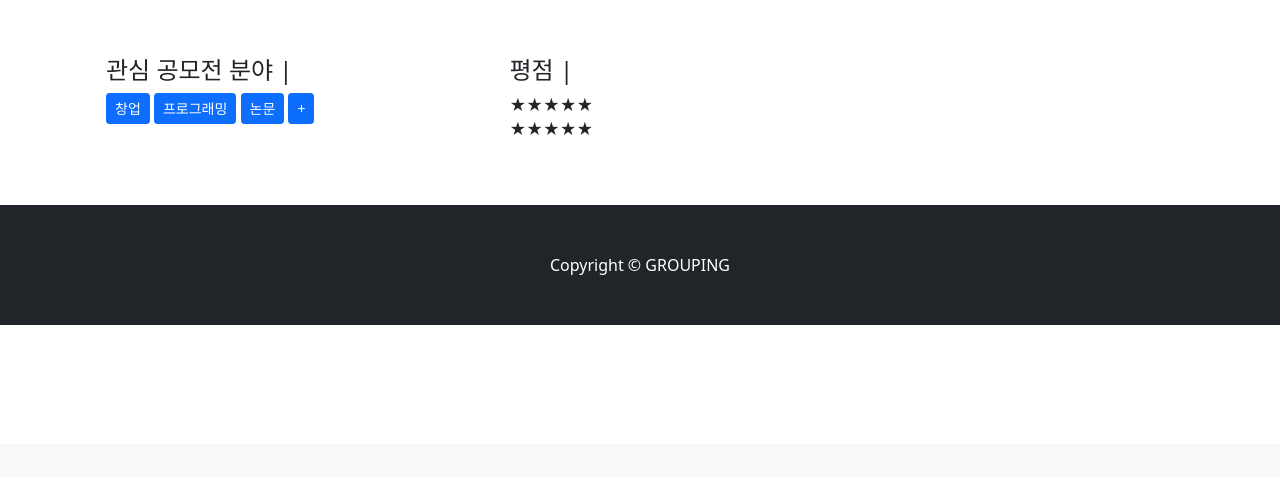
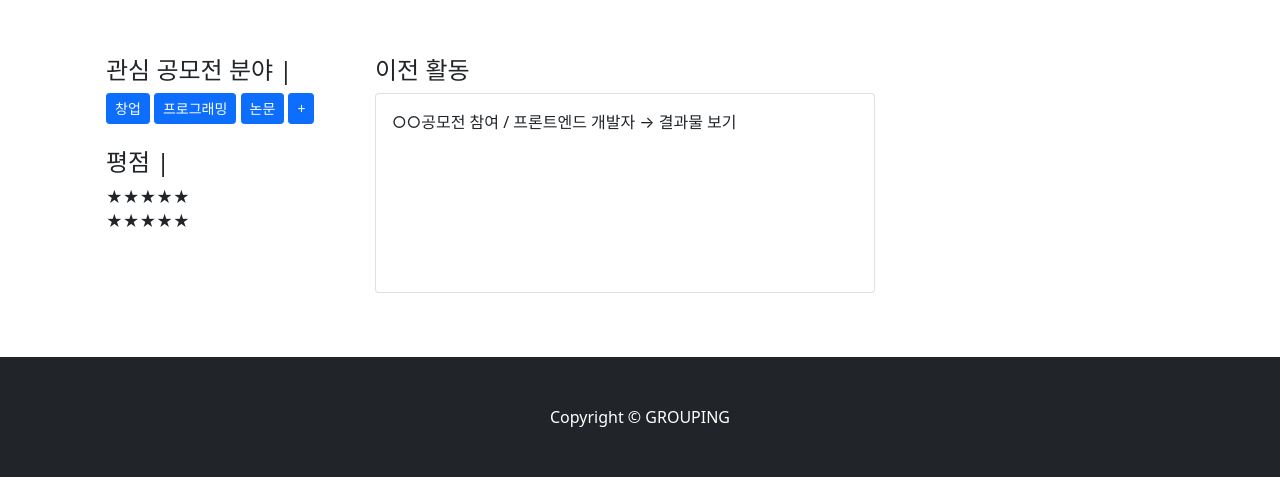
Before and after one commit to kwonssshyeon/GETIT_2TEAM, a Django app: page /about_me/ in a window 1280 px wide. Shown: the part 356-833 px from the top of the page. Before the commit the page ends 681 px from the top, so only its background shows below. Run offline with Django 4.2, Linux system fonts and the light colour scheme; some libraries are stand-ins or nearby versions.

Commit message:
마이페이지 재수정 하였습니다.

```diff
--- a/blog/templates/blog/about_me.html
+++ b/blog/templates/blog/about_me.html
@@ -28,14 +28,13 @@
 
                     <div class="container my-5">
                     <div class="row">
-                        <div class="col-6">
+                        <div class="col-4">
                             <h4>관심 공모전 분야 |</h4>
                             <button type="button" class="btn btn-primary btn-sm">창업</button>
                             <button type="button" class="btn btn-primary btn-sm">프로그래밍</button>
                             <button type="button" class="btn btn-primary btn-sm">논문</button>
                             <button type="button" class="btn btn-primary btn-sm">+</button>
-                        </div>
-                        <div class="col-6">
+                            <div class="container my-4"></div>
                             <h4>평점 |</h4>
                             <div class="star-ratings">
                                 <div
@@ -49,6 +48,14 @@
                                 </div>
                             </div>
                         </div>
+                        <div class="col-8">
+                            <h4>이전 활동</h4>
+                            <div class="card" style="max-width: 500px; min-height: 200px;">
+                                <div class="card-body">
+                                    <p class="card-text">○○공모전 참여 / 프론트엔드 개발자 → 결과물 보기</p>
+                                </div>
+                            </div>
+                        </div>
                     </div>
                     </div>
 
```
